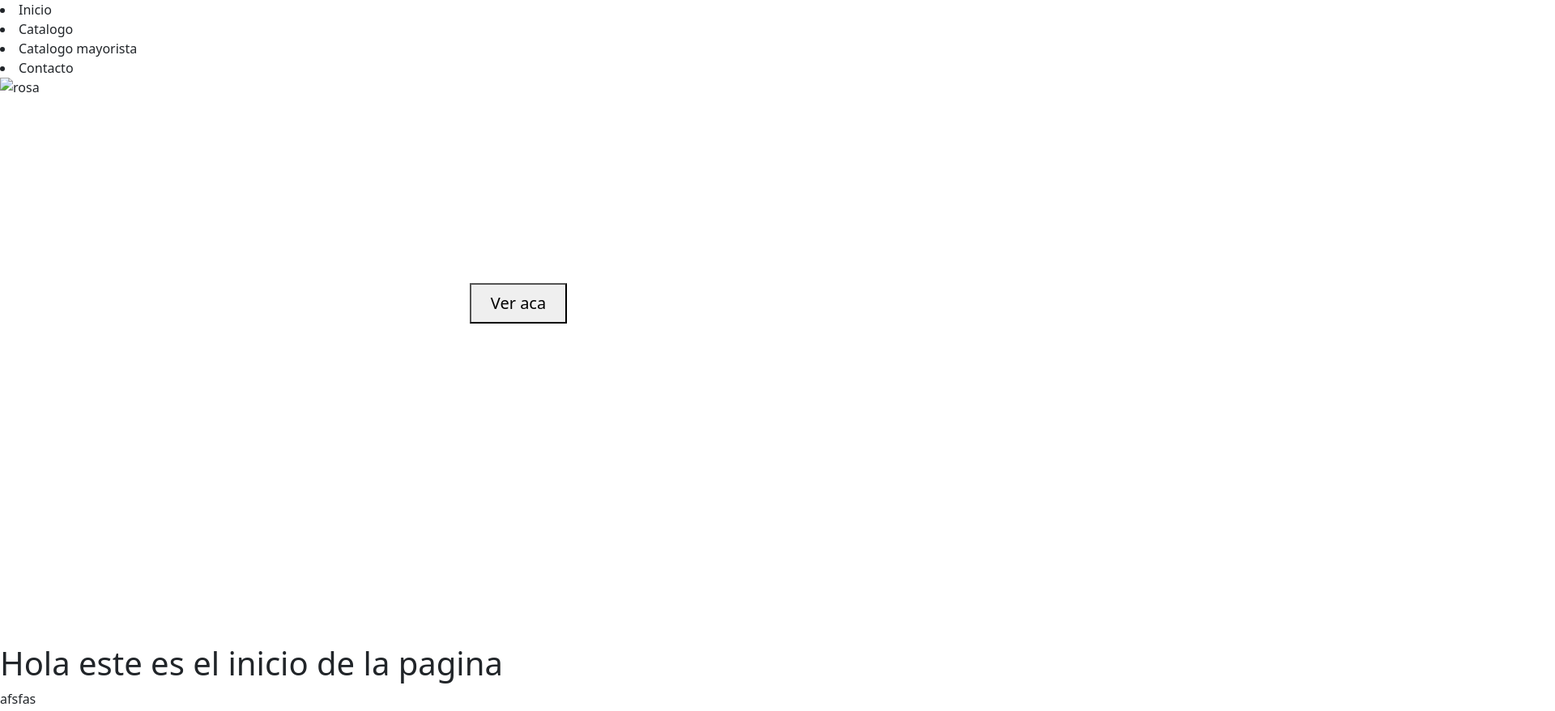
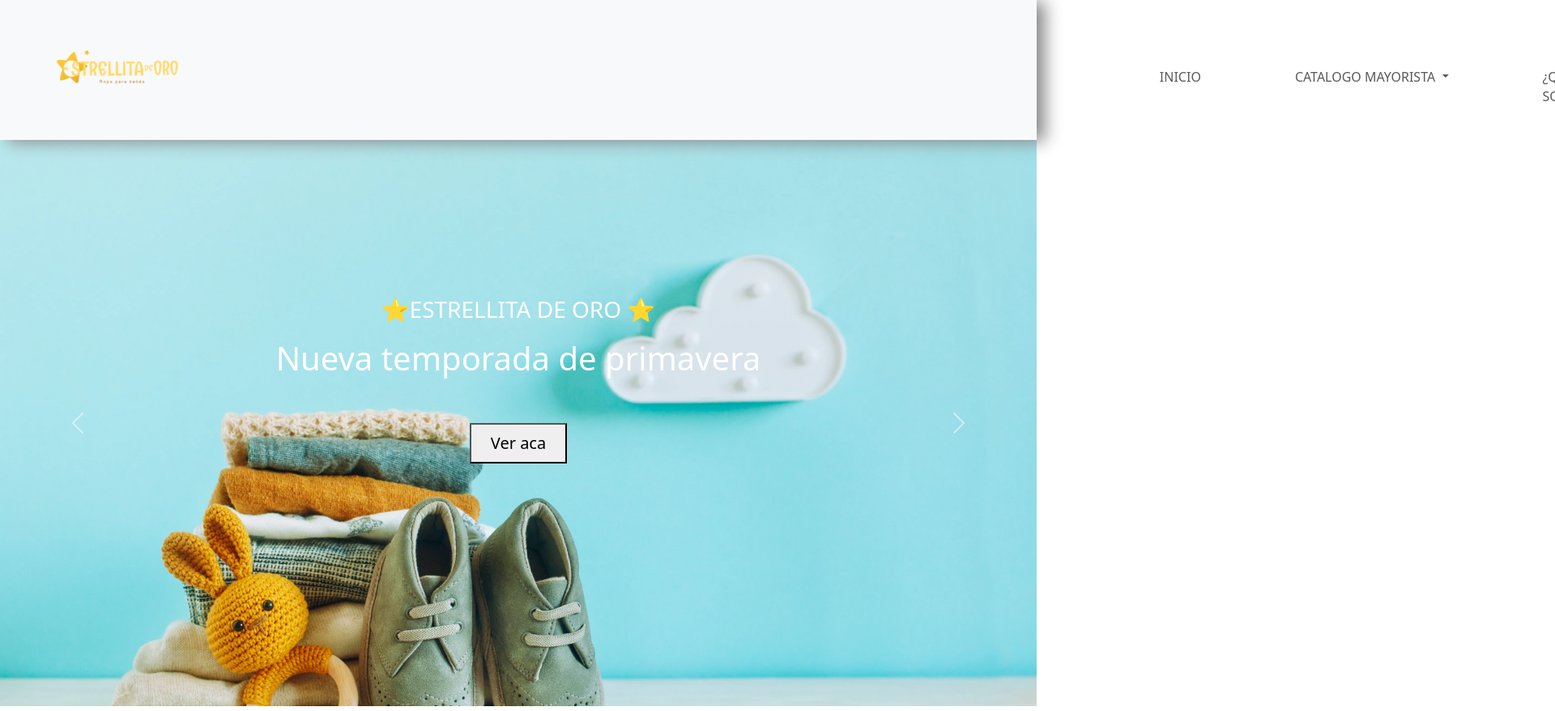
Before and after one commit to annie-star776/proyecto-final, a plain HTML site: page Principal/index.html in a window 1280 px wide. Shown: the top 879 px of the page at 81% size, 1920 px wide, since content can reach past the window. Drawn offline with nearby package versions, Linux system fonts and the light colour scheme; files whose address does not match are found by name.

Commit message:
proyecto final

```diff
--- a/index.html
+++ b/Principal/index.html
@@ -8,30 +8,58 @@
     <link href="https://cdn.jsdelivr.net/npm/bootstrap@5.3.3/dist/css/bootstrap.min.css" rel="stylesheet" integrity="sha384-QWTKZyjpPEjISv5WaRU9OFeRpok6YctnYmDr5pNlyT2bRjXh0JMhjY6hW+ALEwIH" crossorigin="anonymous">
 </head>
 <body>
-    <nav>
-        <li >Inicio</li>
-        <li>Catalogo</li>
-        <li>Catalogo mayorista</li>
-        <li>Contacto</li>
-    </nav>
 
+  <nav class="navbar navbar-expand-lg navbar-light bg-light">
+    <img src="imagenes/Logo.png" id="logo">
+    <button class="navbar-toggler" type="button" data-toggle="collapse" data-target="#navbarNavDropdown" aria-controls="navbarNavDropdown" aria-expanded="false" aria-label="Toggle navigation">
+      <span class="navbar-toggler-icon"></span>
+    </button>
+    <div class="collapse navbar-collapse" id="navbarNavDropdown">
+      <ul class="navbar-nav">
+        <li class="nav-item active">
+          <a class="nav-link" href="#">INICIO</a>
+        </li>
+        <li class="nav-item dropdown">
+          <a class="nav-link dropdown-toggle" href="#" id="navbarDropdownMenuLink" data-toggle="dropdown" aria-haspopup="true" aria-expanded="false">
+            CATALOGO MAYORISTA
+          </a>
+          <div class="dropdown-menu" aria-labelledby="navbarDropdownMenuLink">
+            <a class="dropdown-item" href="#">CAMPERAS</a>
+            <a class="dropdown-item" href="#">CAMISETAS</a>
+            <a class="dropdown-item" href="#">CONJUNTOS</a>
+          </div>
+        </li>
+        <li class="nav-item">
+          <a class="nav-link" href="#">¿QUIENES SOMOS?</a>
+        </li>
+        <li class="nav-item">
+          <a class="nav-link" href="#">UBICACION</a>
+        </li>
+
+      </ul>
+    </div>
+  </nav>
+
+
+<section id="s1">
     <div id="carouselExample" class="carousel slide">
         <div class="carousel-inner">
           <div class="carousel-item active d-item">
-            <img src="./imagenes/rosa pastel.png" class="d-block w-100" alt="rosa">
+            <img src="./imagenes/imagen1.png" class="d-block w-100" alt="rosa">
           </div>
           <div class="carousel-item">
-            <img src="./imagenes/azul pastel.png" class="d-block w-100" alt="azul">
+            <img src="./imagenes/imagen2.jpeg" class="d-block w-100" alt="azul">
           </div>
           <div class="carousel-item">
-            <img src="./imagenes/amarillo pastel.png" class="d-block w-100" alt="amarrilo">
+            <img src="./imagenes/imagen3.png" class="d-block w-100" alt="amarrilo">
           </div>
           <div class="carousel-item">
-            <img src="./imagenes/verde pastel.png" class="d-block w-100" alt="verde">
+            <img src="./imagenes/imagen4.png" class="d-block w-100" alt="verde">
           </div>
         <div class="carousel-caption top-0 mt-4">
+          <br><br><br><br>
             <p class="mt-5 fs-3 text-uppercase">
-                titulo del carrusel1
+                ⭐ESTRELLITA DE ORO ⭐
             </p>
             <h1>Nueva temporada de primavera</h1>
             <button class="btn-primary px-4 py-2 fs-5 mt-5">Ver aca</button>
@@ -50,11 +78,12 @@
         </button>
       </div>
 
-      <h1>Hola este es el inicio de la pagina</h1>
-      <p>afsfas</p>
+      <br>
+      <h1>ELIGE Y DISFRUTA DE NUESTRA ROPA SELECCIONADA</h1>
+      <p> </p>
 
 
-
+</section>
     <script src="https://cdn.jsdelivr.net/npm/@popperjs/core@2.11.8/dist/umd/popper.min.js" integrity="sha384-I7E8VVD/ismYTF4hNIPjVp/Zjvgyol6VFvRkX/vR+Vc4jQkC+hVqc2pM8ODewa9r" crossorigin="anonymous"></script>
 <script src="https://cdn.jsdelivr.net/npm/bootstrap@5.3.3/dist/js/bootstrap.min.js" integrity="sha384-0pUGZvbkm6XF6gxjEnlmuGrJXVbNuzT9qBBavbLwCsOGabYfZo0T0to5eqruptLy" crossorigin="anonymous"></script>
     <script src="JavaScript.js"></script>
--- /dev/null
+++ b/Principal/styles.css
@@ -0,0 +1,45 @@
+/*navegador*/
+
+
+nav{
+    position:fixed;
+    width:100%;
+    transform:translate(-7px -7px);
+    display: flex;
+    box-shadow: 10px 2px 20px #868686;
+   z-index: 2;
+   background-color: white;
+   margin-top: 0%;
+
+}
+
+
+nav, ul, li{
+   list-style: none;
+    display: flex;
+    margin-right: 100px;
+     }
+
+li{
+    transform:translate(30cm);
+    margin-top:40px;
+
+}
+     #logo{
+
+     width: 290px;
+     display: flex;
+
+}
+
+/* carousel de inicio*/
+.carousel-item {
+    height: 700px;
+}
+
+/* pagina en general*/
+
+#s1{
+    height: 500vh;
+
+}
--- a/styles.css
+++ /dev/null
@@ -1,16 +0,0 @@
-/* carousel de inicio*/
-.carousel-item {
-    height: 700px;
-}
-
-.d-block w-100{
-    width: 200px;
-    height: 100%;
-    object-fit: cover;
-    filter: brightness(0.6);
-}
-
-li{
-    text-decoration: none;
-text-decoration-line: none;
-}
```
Also changed, not shown: Principal/imagenes/Logo.png (added), Principal/imagenes/imagen1.png (added), Principal/imagenes/imagen2.jpeg (added), Principal/imagenes/imagen3.png (added), Principal/imagenes/imagen4.png (added).
